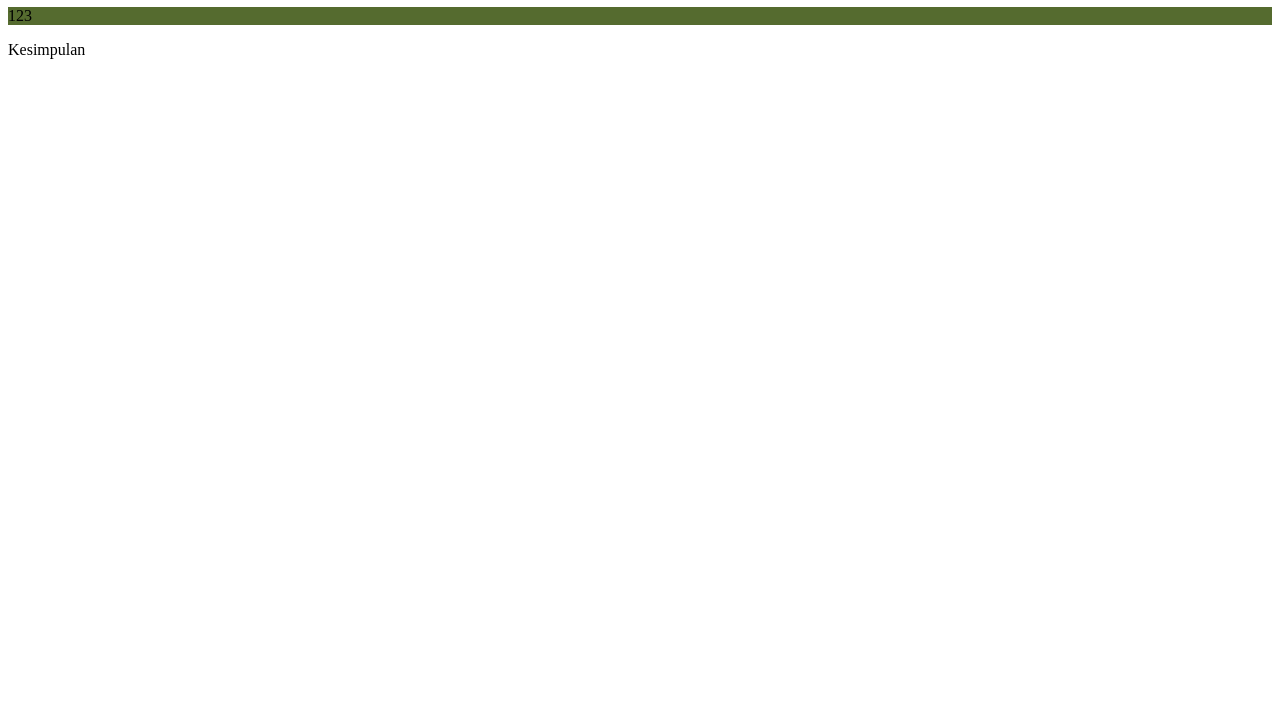
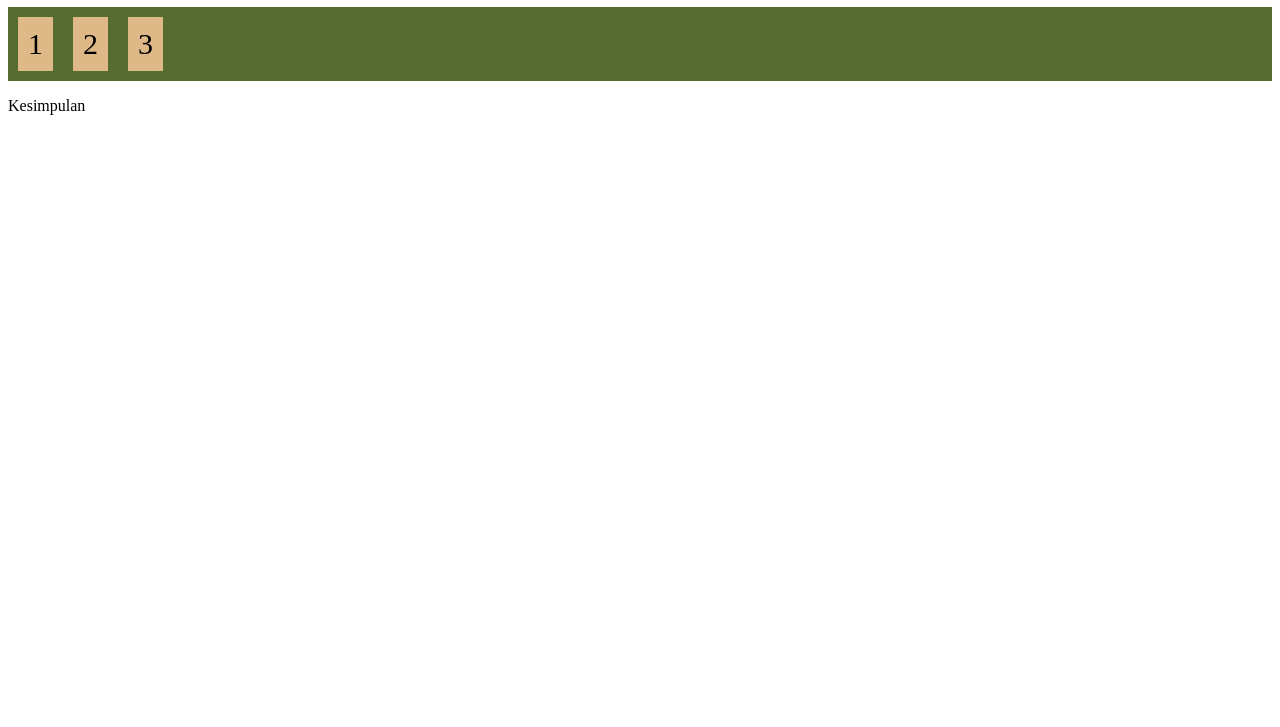
Before and after one commit to LuffyNikaa/WebDasar, a plain HTML site: page flexbox.html in a window 1280 px wide. Shown: the part 73-800 px from the top of the page. Drawn offline with Linux system fonts and the light colour scheme.

Commit message:
CSS Layout - No. 2 (flexbox.html) [SKENARIO 2]

```diff
--- a/flexbox.html
+++ b/flexbox.html
@@ -11,7 +11,12 @@
                 background-color: darkolivegreen;
 
             }
-
+            .wadah_flex > div{
+                background-color: burlywood;
+                margin: 10px;
+                padding: 10px;
+                font-size: 30px;
+            }
         </style>
     </head>
     <body>
```
